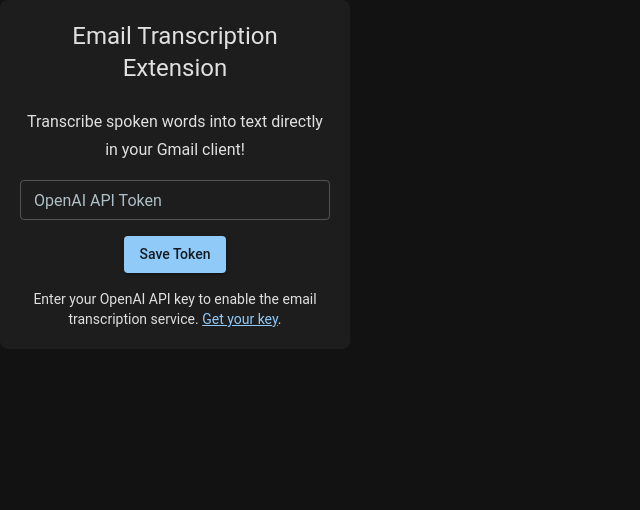
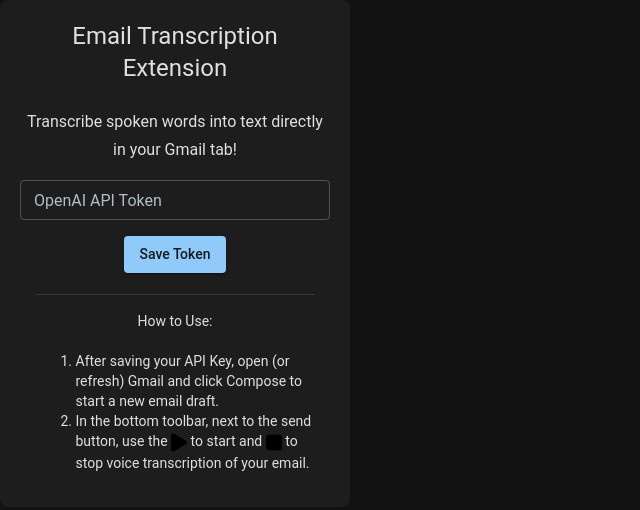
Before and after one commit to shashankvemuri/email-transcription-extension, a React (Create React App) app: page / in a window 1280 px wide. Shown: the top 510 px of the page, without its empty margins (0-640 px from the left). Built offline with nearby package versions, Linux system fonts and the light colour scheme.

Commit message:
More informative popup (how to use section)

```diff
--- a/src/App.js
+++ b/src/App.js
@@ -71,15 +71,12 @@
         <ThemeProvider theme={darkTheme}>
             <CssBaseline />
             <Box display="flex" flexDirection="column" width="350px" padding="20px" gap="16px" alignItems="center" bgcolor="background.paper" borderRadius={2}>
-                {/* Application title */}
                 <Typography variant="h5" textAlign="center" gutterBottom>
                     Email Transcription Extension
                 </Typography>
-                {/* Brief description of the application's functionality */}
                 <Typography variant="subtitle1" textAlign="center">
-                    Transcribe spoken words into text directly in your Gmail client!
+                    Transcribe spoken words into text directly in your Gmail tab!
                 </Typography>
-                {/* Text field for the user to input their OpenAI API token */}
                 <TextField
                     fullWidth
                     label="OpenAI API Token"
@@ -89,13 +86,18 @@
                     size="small"
                     type={token.length > 0 ? 'password' : 'text'}
                 />
-                {/* Button to save the entered token */}
                 <Button variant="contained" color="primary" onClick={handleTokenSave}>
                     Save Token
                 </Button>
-                {/* Instructions for obtaining an OpenAI API key */}
+                <Divider style={{ width: '90%', marginTop: '5px' }}/>
                 <Typography variant="body2" textAlign="center">
-                    Enter your OpenAI API key to enable the email transcription service. <a href="https://platform.openai.com/account/api-keys" target="_blank" rel="noopener noreferrer">Get your key</a>.
+                    How to Use:
+                </Typography>
+                <Typography variant="body2" style={{ width: '90%', marginTop: '-10px' }}>
+                    <ol>
+                        <li>After saving your API Key, open (or refresh) Gmail and click Compose to start a new email draft.</li>
+                        <li>In the bottom toolbar, next to the send button, use the <img src="icons/start_icon.png" alt="Start Recording" style={{ width: '16px', verticalAlign: 'middle' }} /> to start and <img src="icons/stop_icon.png" alt="Stop Recording" style={{ width: '16px', verticalAlign: 'middle' }} /> to stop voice transcription of your email.</li>
+                    </ol>
                 </Typography>
                 <Snackbar open={openSnackbar} autoHideDuration={5000} onClose={handleCloseSnackbar}>
                     <Alert onClose={handleCloseSnackbar} severity={snackbarSeverity} sx={{ width: '100%' }}>
```
